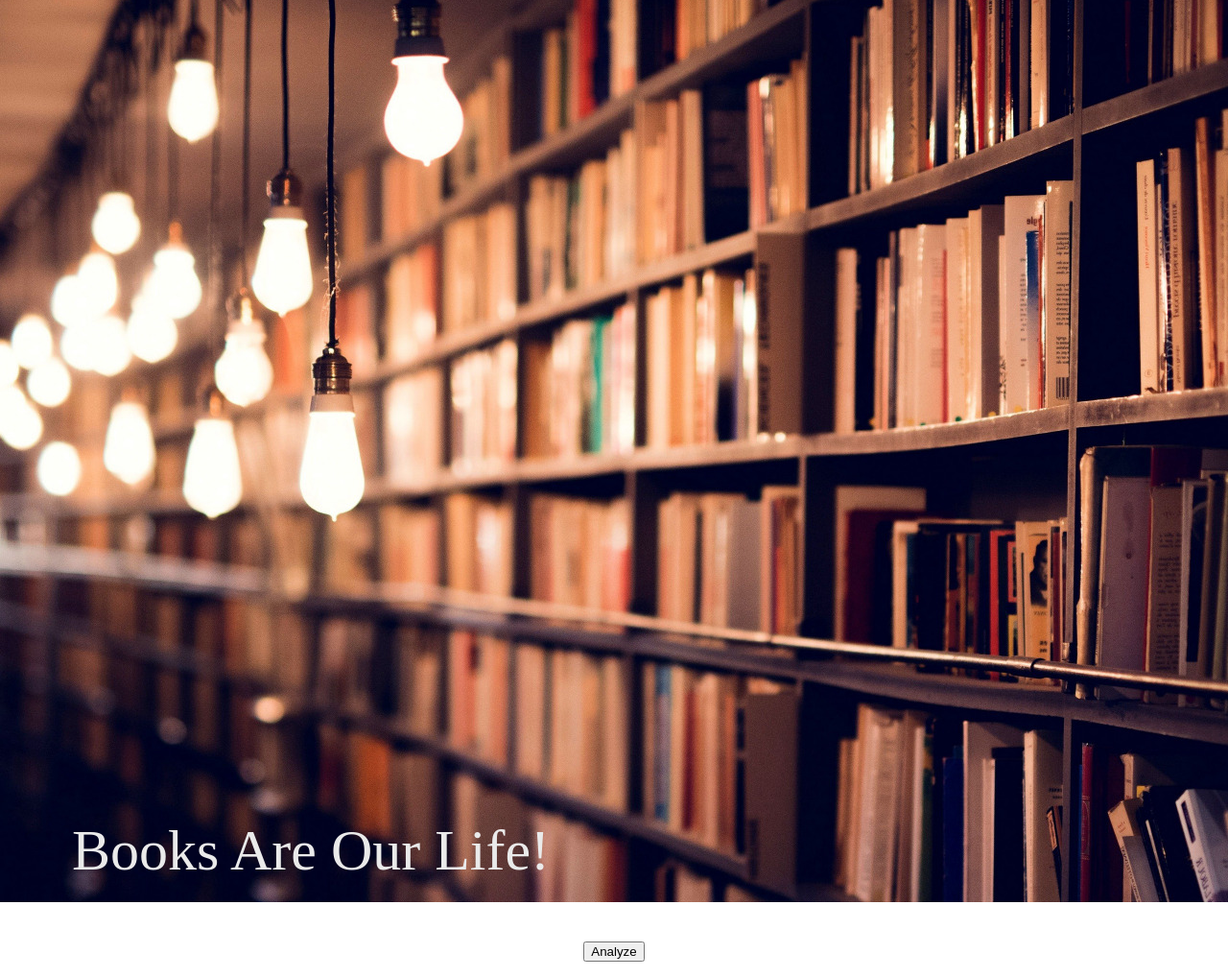
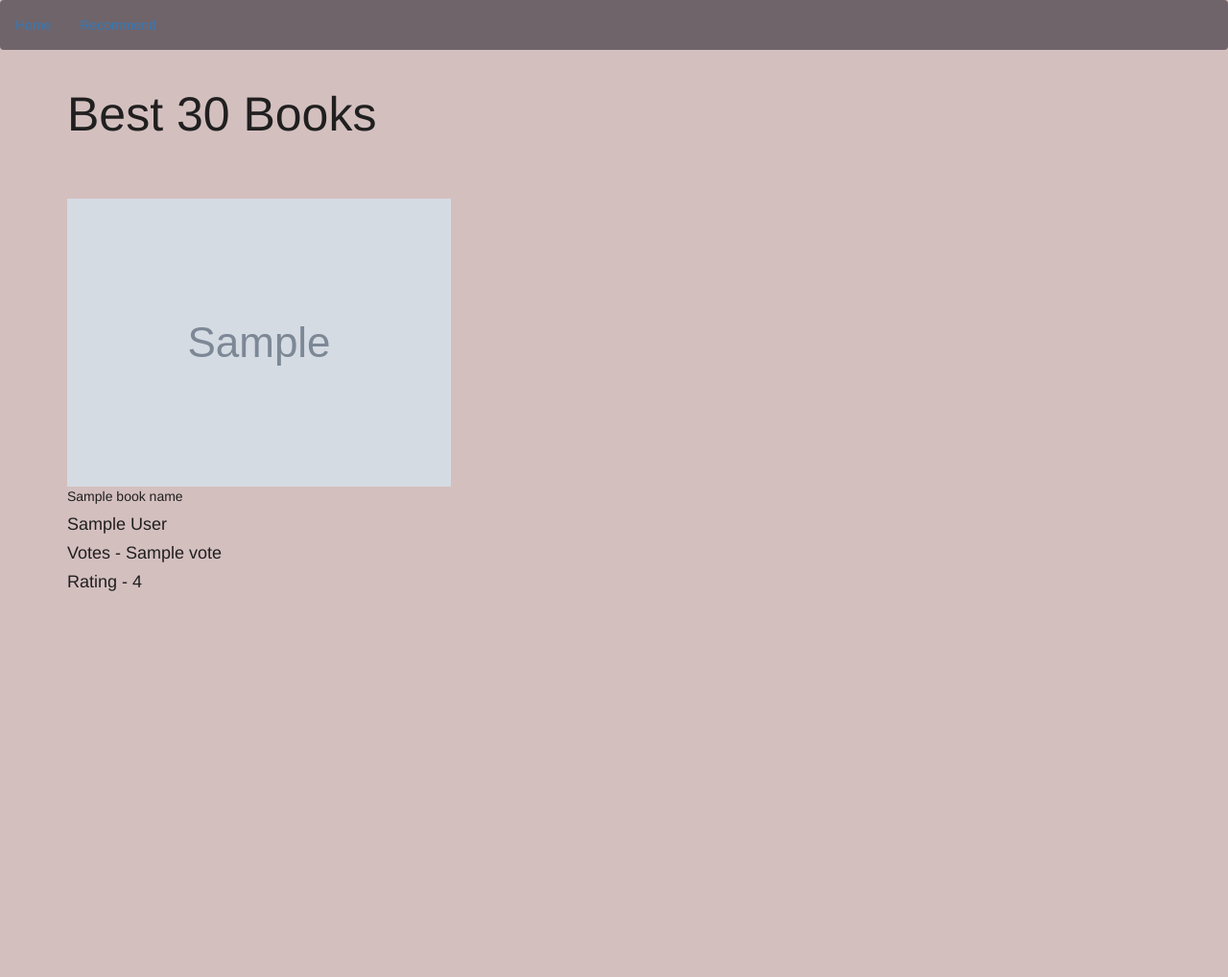
Before and after one commit to AlpYksl/DataMining_Book, a Flask app: template templates/login.html in a window 1280 px wide; the page is wider, and only the part inside the window is pictured. Shown: that part at 96% size. After the commit the page ends 616 px from the top of that part, so only its background shows below. Run offline with Flask 2, Linux system fonts and the light colour scheme; the template is opened without the code that fills it: most values are stand-ins (such as "Sample title", 1, 10 or a date in 2020); grey boxes marked "Sample" are stand-in pictures; parts of the project's set-up code (start-up, migrations or seed data) failed here and were passed over.

Commit message:
UI & algorithm

```diff
--- a/App.py
+++ b/App.py
@@ -1,12 +1,49 @@
-from flask import *
+import math
+from flask import Flask,render_template,request
+import pickle
+import numpy as np
+
+
+popularity_df = pickle.load(open('popularity.pkl','rb'))
+final = pickle.load(open('final.pkl','rb'))
+books = pickle.load(open('books.pkl','rb'))
+similar_scores = pickle.load(open('similar_score.pkl','rb'))
 
 app = Flask(__name__)
 
-# Pass the required route to the decorator.
-@app.route("/")
-def message():
-    return render_template('login.html')
+@app.route('/')
+def index():
+    return render_template('login.html',
+                           book_name = list(popularity_df['Book-Title'].values),
+                           author=list(popularity_df['Book-Author'].values),
+                           image=list(popularity_df['Image-URL-M'].values),
+                          votes=list(popularity_df['number_ratings'].values),
+                           rating=list(popularity_df['average_rating'].values)
+                           )
 
+@app.route('/predict')
+def recommend_ui():
+    return render_template('predict.html')
+
+@app.route('/predict_books',methods=['post'])
+def recommend():
+    user_input = request.form.get('user_input')
+    index = np.where(final.index == user_input)[0][0]
+    similar_items = sorted(list(enumerate(similar_scores[index])), key=lambda x: x[1], reverse=True)[1:10]
+
+    data = []
+    for i in similar_items:
+        item = []
+        temp_df = books[books['Book-Title'] == final.index[i[0]]]
+        item.extend(list(temp_df.drop_duplicates('Book-Title')['Book-Title'].values))
+        item.extend(list(temp_df.drop_duplicates('Book-Title')['Book-Author'].values))
+        item.extend(list(temp_df.drop_duplicates('Book-Title')['Image-URL-M'].values))
+
+        data.append(item)
+
+    print(data)
+
+    return render_template('predict.html',data=data)
 
 if __name__ == '__main__':
-   app.run()
+    app.run(debug=True)
--- a/templates/login.html
+++ b/templates/login.html
@@ -1,55 +1,50 @@
-<html>
+<!DOCTYPE html>
+<html lang="en">
+<head>
+    <meta charset="UTF-8">
+    <title>Book Recommender System</title>
+    <!-- Latest compiled and minified CSS -->
+<link rel="stylesheet" href="https://cdn.jsdelivr.net/npm/bootstrap@3.3.7/dist/css/bootstrap.min.css" integrity="sha384-BVYiiSIFeK1dGmJRAkycuHAHRg32OmUcww7on3RYdg4Va+PmSTsz/K68vbdEjh4u" crossorigin="anonymous">
+</head>
+<style>
+    .text-white{
+        color:rgb(32, 31, 31)
+    }
+</style>
+<body style="background-color:rgb(212, 191, 191)">
 
-  <head>
- <title>BOOK RECOMMENDATION SYSTEM</title>
+    <nav class="navbar" style="background-color:#70646b">
 
+        <ul class="nav navbar-nav">
+            <li><a href="/">Home</a></li>
+            <li><a href="/predict">Recommend</a></li>
 
-    <body>
+        </ul>
+    </nav>
 
-      <style type="text/css">
-         #bg {
-      margin: 0;
-      padding: 0;
-      height: 100%;
-      display: flex;
-      align-items: center;
-      justify-content: center;
-      font-family: Calibri, Candara, Segoe, Segoe UI, Optima, Arial, sans-serif;
-      font-size: calc(16px + 1vw);
+    <div class="container">
+        <div class="row">
+            <div class="col-md-12">
+                <h1 class="text-white" style="font-size:50px">Best 30 Books</h1>
+            </div>
 
-
-
-}
-
-main {
-
-color: #EAEAEA;
-text-align:center;
-
-}
-
-   </style>
-
-
-    </body>
-<div align="center">
-
-
-      <div id="bg">
-         <img src="{{url_for('static',filename='book.jpg') }} " >
+            {% for i in range(book_name|length) %}
+                <div class="col-md-3" style="margin-top:50px">
+                    <div class="card">
+                        <div class="card-body">
+                            <img class="card-img-top" src="{{ image[i] }}">
+                            <p class="text-white">{{ book_name[i] }}</p>
+                            <h4 class="text-white">{{ author[i] }}</h4>
+                          <h4 class="text-white">Votes - {{ votes[i] }}</h4>
+                            <h4 class="text-white">Rating - {{ rating[i] }}</h4>
+                        </div>
+                    </div>
+                </div>
+            {% endfor %}
 
 
         </div>
+    </div>
 
-   </head>
-
-   <body>
-   <main>
-
-   <p style="font-size:60px ; width: 50%;"> Books Are Our Life! </p>
-   <p><input type = "submit" value = "Analyze" /></p
-   </main>
 </body>
-
-</center>
 </html>
```
Also changed, not shown: templates/predict.html (added, +58 -0 lines), 5 other files. Lines whose indentation alone changed are shown as unchanged.
